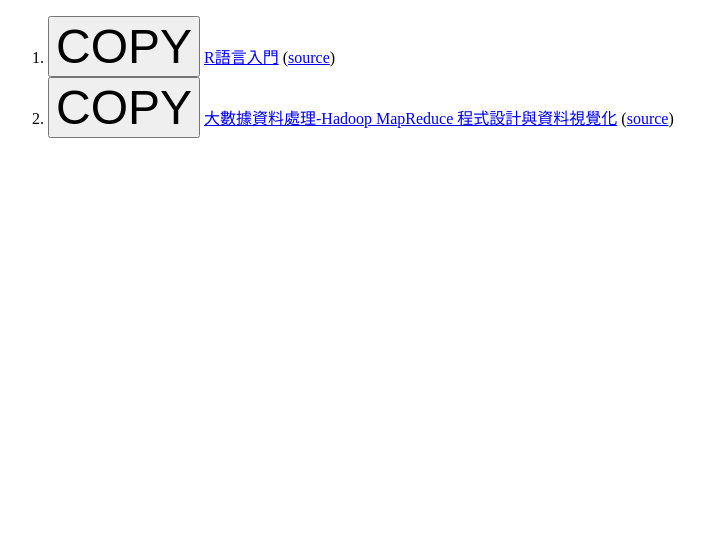
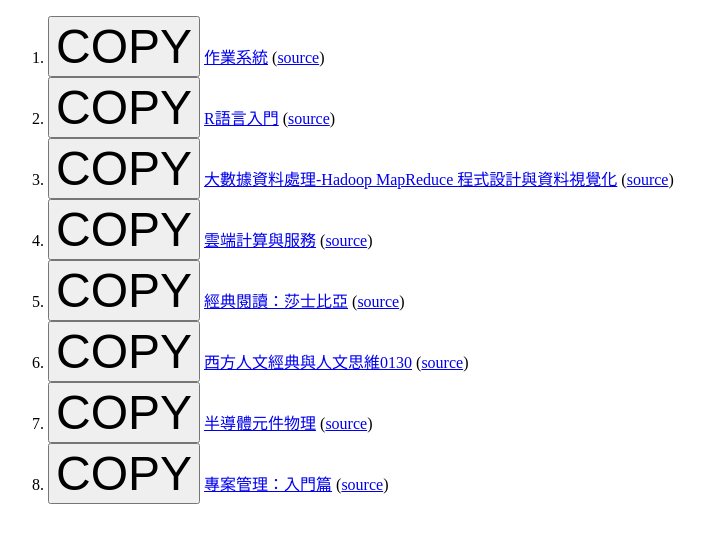
Before and after one commit to democwise2016/action-MOOC-Podcast-202405, a plain HTML site: page index.html in a window 1280 px wide. Shown: the whole page, without its empty margins (0-705 px from the left). Drawn offline with Linux system fonts and the light colour scheme.

Commit message:
Deploying to gh-pages from @ democwise2016/action-MOOC-Podcast-202405@83d32e6bf4677cb4510d61cd08f6da1308a56f2c 🚀

```diff
--- a/index.html
+++ b/index.html
@@ -21,6 +21,11 @@
 <body>
 <ol>
 <li>
+      <button type="button" style="font-size: 3rem" onclick="copyPlainString('https://democwise2016.github.io/action-MOOC-Podcast-202405/operating-system-www.youtube.com-23fbb4970d.rss');this.style.color='red';">COPY</button>
+      <a href="https://democwise2016.github.io/action-MOOC-Podcast-202405/operating-system-www.youtube.com-23fbb4970d.rss" target="_blank">作業系統</a>
+      (<a href="https://www.youtube.com/watch?v=4DUYK5sk3Fs" target="_blank">source</a>)
+    </li>
+<li>
       <button type="button" style="font-size: 3rem" onclick="copyPlainString('https://democwise2016.github.io/action-MOOC-Podcast-202405/introduction-to-r-language-www.youtube.com-d22cf93c6d.rss');this.style.color='red';">COPY</button>
       <a href="https://democwise2016.github.io/action-MOOC-Podcast-202405/introduction-to-r-language-www.youtube.com-d22cf93c6d.rss" target="_blank">R語言入門</a>
       (<a href="https://www.youtube.com/watch?v=77lObHi-D-4" target="_blank">source</a>)
@@ -29,6 +34,31 @@
       <button type="button" style="font-size: 3rem" onclick="copyPlainString('https://democwise2016.github.io/action-MOOC-Podcast-202405/big-data-data-processing-hadoop-mapreduce-programming-www.youtube.com-d0495b3f5a.rss');this.style.color='red';">COPY</button>
       <a href="https://democwise2016.github.io/action-MOOC-Podcast-202405/big-data-data-processing-hadoop-mapreduce-programming-www.youtube.com-d0495b3f5a.rss" target="_blank">大數據資料處理-Hadoop MapReduce 程式設計與資料視覺化</a>
       (<a href="https://www.youtube.com/watch?v=_uRfziNa4uA" target="_blank">source</a>)
+    </li>
+<li>
+      <button type="button" style="font-size: 3rem" onclick="copyPlainString('https://democwise2016.github.io/action-MOOC-Podcast-202405/cloud-computing-and-services-www.youtube.com-18cf3b7f10.rss');this.style.color='red';">COPY</button>
+      <a href="https://democwise2016.github.io/action-MOOC-Podcast-202405/cloud-computing-and-services-www.youtube.com-18cf3b7f10.rss" target="_blank">雲端計算與服務</a>
+      (<a href="https://www.youtube.com/watch?v=qzNay9JuhHo" target="_blank">source</a>)
+    </li>
+<li>
+      <button type="button" style="font-size: 3rem" onclick="copyPlainString('https://democwise2016.github.io/action-MOOC-Podcast-202405/classic-reading-shakespeare-www.youtube.com-dc488ac3b4.rss');this.style.color='red';">COPY</button>
+      <a href="https://democwise2016.github.io/action-MOOC-Podcast-202405/classic-reading-shakespeare-www.youtube.com-dc488ac3b4.rss" target="_blank">經典閱讀：莎士比亞</a>
+      (<a href="https://www.youtube.com/watch?v=dIWqRo9OHxE" target="_blank">source</a>)
+    </li>
+<li>
+      <button type="button" style="font-size: 3rem" onclick="copyPlainString('https://democwise2016.github.io/action-MOOC-Podcast-202405/western-humanities-classics-and-humanistic-thinking-0130-www.youtube.com-8410168ecf.rss');this.style.color='red';">COPY</button>
+      <a href="https://democwise2016.github.io/action-MOOC-Podcast-202405/western-humanities-classics-and-humanistic-thinking-0130-www.youtube.com-8410168ecf.rss" target="_blank">西方人文經典與人文思維0130</a>
+      (<a href="https://www.youtube.com/watch?v=94u11jAET48" target="_blank">source</a>)
+    </li>
+<li>
+      <button type="button" style="font-size: 3rem" onclick="copyPlainString('https://democwise2016.github.io/action-MOOC-Podcast-202405/semiconductor-component-physics-www.youtube.com-f1cac87eaa.rss');this.style.color='red';">COPY</button>
+      <a href="https://democwise2016.github.io/action-MOOC-Podcast-202405/semiconductor-component-physics-www.youtube.com-f1cac87eaa.rss" target="_blank">半導體元件物理</a>
+      (<a href="https://www.youtube.com/watch?v=Tc4O75lXJlc" target="_blank">source</a>)
+    </li>
+<li>
+      <button type="button" style="font-size: 3rem" onclick="copyPlainString('https://democwise2016.github.io/action-MOOC-Podcast-202405/project-management-getting-started-www.youtube.com-5ecdf331ad.rss');this.style.color='red';">COPY</button>
+      <a href="https://democwise2016.github.io/action-MOOC-Podcast-202405/project-management-getting-started-www.youtube.com-5ecdf331ad.rss" target="_blank">專案管理：入門篇</a>
+      (<a href="https://www.youtube.com/watch?v=YLQavarDw7w" target="_blank">source</a>)
     </li></ol>
 </body>
 </html>
```
Also changed, not shown: 6 other files.
